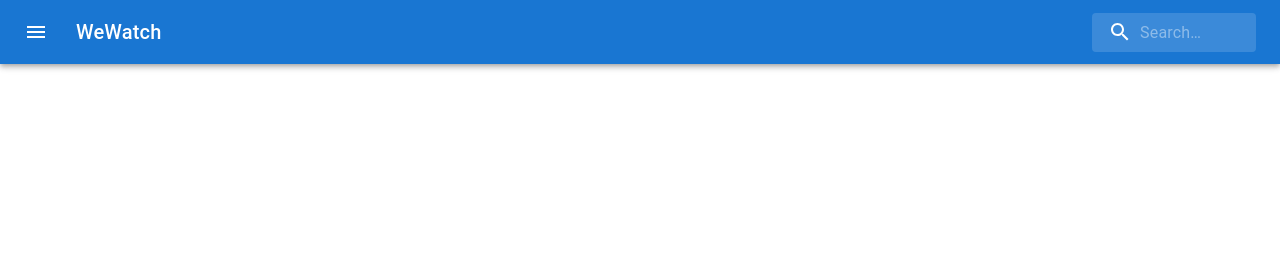
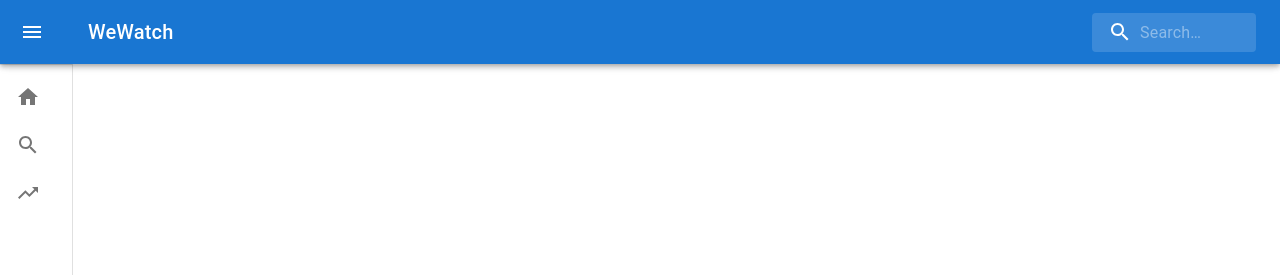
Before and after one commit to BlakeIsMyWaifu/WeWatch, a Next.js app: page / in a window 1280 px wide. Shown: the top 275 px of the page. Built offline with nearby package versions, Linux system fonts and the light colour scheme.

Commit message:
sidedrawer

```diff
--- a/components/App.tsx
+++ b/components/App.tsx
@@ -1,8 +1,9 @@
-import Box from '@mui/material/Box'
+import { CssBaseline } from '@mui/material'
+import { Box } from '@mui/material'
 import React from 'react'
 import GlobalCssOverride from 'utils/theme'
 
-import Header from './Header'
+import SideDrawer from './SideDrawer'
 
 const App: React.FC = ({ children }) => {
 	return (
@@ -10,13 +11,15 @@ const App: React.FC = ({ children }) => {
 			display: 'flex',
 			flexDirection: 'column'
 		}}>
+			<CssBaseline />
 			<GlobalCssOverride />
-			<Header />
-			<Box sx={{
-				margin: '8px'
-			}}>
-				{children}
-			</Box>
+			<SideDrawer >
+				<Box sx={{
+					margin: '8px'
+				}}>
+					{children}
+				</Box>
+			</SideDrawer>
 		</Box>
 	)
 }
--- a/components/Header.tsx
+++ b/components/Header.tsx
@@ -1,15 +1,30 @@
-import MenuIcon from '@mui/icons-material/Menu'
-import SearchIcon from '@mui/icons-material/Search'
-import AppBar from '@mui/material/AppBar'
-import Box from '@mui/material/Box'
-import IconButton from '@mui/material/IconButton'
-import InputBase from '@mui/material/InputBase'
+import { Menu as MenuIcon, Search as SearchIcon } from '@mui/icons-material'
+import { IconButton, InputBase, Toolbar, Typography } from '@mui/material'
+import MuiAppBar, { AppBarProps as MuiAppBarProps } from '@mui/material/AppBar'
 import { alpha, styled } from '@mui/material/styles'
-import Toolbar from '@mui/material/Toolbar'
-import Typography from '@mui/material/Typography'
-import Link from 'next/link'
 import { useRouter } from 'next/router'
-import { useState } from 'react'
+import React, { useState } from 'react'
+
+interface AppBarProps extends MuiAppBarProps {
+	open?: boolean
+	drawerWidth?: number;
+}
+
+const AppBar = styled(MuiAppBar, { shouldForwardProp: prop => prop !== 'open' && prop !== 'drawerWidth' })<AppBarProps>(({ theme, open, drawerWidth }) => ({
+	zIndex: theme.zIndex.drawer + 1,
+	transition: theme.transitions.create(['width', 'margin'], {
+		easing: theme.transitions.easing.sharp,
+		duration: theme.transitions.duration.leavingScreen
+	}),
+	...(open && {
+		marginLeft: drawerWidth,
+		width: `calc(100% - ${drawerWidth}px)`,
+		transition: theme.transitions.create(['width', 'margin'], {
+			easing: theme.transitions.easing.sharp,
+			duration: theme.transitions.duration.enteringScreen
+		})
+	})
+}))
 
 const Search = styled('div')(({ theme }) => ({
 	position: 'relative',
@@ -52,46 +67,48 @@ const StyledInputBase = styled(InputBase)(({ theme }) => ({
 	}
 }))
 
-const Header = () => {
+interface HeaderProps {
+	open: boolean;
+	setOpen: React.Dispatch<React.SetStateAction<boolean>>;
+	drawerWidth: number;
+}
+
+const Header: React.FC<HeaderProps> = ({ open, setOpen, drawerWidth }) => {
 
 	const router = useRouter()
 
 	const [searchValue, setSearchValue] = useState<string>('')
 
 	return (
-		<Box sx={{
-			flexGrow: 1
-		}}>
 		<AppBar
-				position='static'
+			position='fixed'
+			open={open}
+			drawerWidth={drawerWidth}
 		>
 			<Toolbar>
 				<IconButton
-						size='large'
-						edge='start'
 					color='inherit'
 					aria-label='open drawer'
-						sx={{ mr: 2 }}
+					onClick={() => setOpen(true)}
+					edge='start'
+					sx={{
+						marginRight: '36px',
+						...(open && { display: 'none' })
+					}}
 				>
 					<MenuIcon />
 				</IconButton>
-					<Link
-						href='/'
-						passHref
-					>
 				<Typography
 					variant='h6'
 					noWrap
 					component='div'
 					sx={{
 						flexGrow: 1,
-								display: { xs: 'none', sm: 'block' },
-								cursor: 'pointer'
+						display: { xs: 'none', sm: 'block' }
 					}}
 				>
 					WeWatch
 				</Typography>
-					</Link>
 				<Search>
 					<SearchIconWrapper>
 						<SearchIcon />
@@ -110,7 +127,6 @@ const Header = () => {
 				</Search>
 			</Toolbar>
 		</AppBar>
-		</Box>
 	)
 }
 
--- /dev/null
+++ b/components/SideDrawer.tsx
@@ -0,0 +1,150 @@
+import {
+	ChevronLeft as ChevronLeftIcon,
+	ChevronRight as ChevronRightIcon,
+	Home as HomeIcon,
+	Search as SearchIcon,
+	TrendingUp as TrendingUpIcon
+} from '@mui/icons-material'
+import {
+	Box,
+	Divider,
+	IconButton,
+	List,
+	ListItem,
+	ListItemIcon,
+	ListItemText,
+	Drawer as MuiDrawer
+} from '@mui/material'
+import { CSSObject, Theme, styled, useTheme } from '@mui/material/styles'
+import Link from 'next/link'
+import React, { useState } from 'react'
+
+import Header from './Header'
+
+const drawerWidth = 240
+
+const openedMixin = (theme: Theme): CSSObject => ({
+	width: drawerWidth,
+	transition: theme.transitions.create('width', {
+		easing: theme.transitions.easing.sharp,
+		duration: theme.transitions.duration.enteringScreen
+	}),
+	overflowX: 'hidden'
+})
+
+const closedMixin = (theme: Theme): CSSObject => ({
+	transition: theme.transitions.create('width', {
+		easing: theme.transitions.easing.sharp,
+		duration: theme.transitions.duration.leavingScreen
+	}),
+	overflowX: 'hidden',
+	width: `calc(${theme.spacing(7)} + 1px)`,
+	[theme.breakpoints.up('sm')]: {
+		width: `calc(${theme.spacing(9)} + 1px)`
+	}
+})
+
+const DrawerHeader = styled('div')(({ theme }) => ({
+	display: 'flex',
+	alignItems: 'center',
+	justifyContent: 'flex-end',
+	padding: theme.spacing(0, 1),
+	...theme.mixins.toolbar
+}))
+
+const Drawer = styled(MuiDrawer, { shouldForwardProp: prop => prop !== 'open' })(
+	({ theme, open }) => ({
+		width: drawerWidth,
+		flexShrink: 0,
+		whiteSpace: 'nowrap',
+		boxSizing: 'border-box',
+		...(open && {
+			...openedMixin(theme),
+			'& .MuiDrawer-paper': openedMixin(theme)
+		}),
+		...(!open && {
+			...closedMixin(theme),
+			'& .MuiDrawer-paper': closedMixin(theme)
+		})
+	})
+)
+
+interface CustomListItemProps {
+	name: string;
+	icon: React.ReactNode;
+	href?: string;
+}
+
+const CustomListItem: React.FC<CustomListItemProps> = ({ name, icon, href }) => {
+
+	const link = (inners: React.ReactNode) => <Link href={href ?? ''}>
+		{inners}
+	</Link>
+
+	return (
+		<ListItem
+			button
+			key={name}
+		>
+			{
+				link(<ListItemIcon>
+					{icon}
+				</ListItemIcon>)
+			}
+			{
+				link(<ListItemText
+					primary={name}
+				/>)
+			}
+		</ListItem>
+	)
+}
+
+const SideDrawer: React.FC = ({ children }) => {
+
+	const theme = useTheme()
+	const [open, setOpen] = useState(false)
+
+	return (
+		<Box sx={{
+			display: 'flex'
+		}}>
+			<Header
+				open={open}
+				setOpen={setOpen}
+				drawerWidth={drawerWidth}
+			/>
+
+			<Drawer
+				variant='permanent'
+				open={open}
+			>
+				<DrawerHeader>
+					<IconButton
+						onClick={() => setOpen(false)}
+					>
+						{theme.direction === 'rtl' ? <ChevronRightIcon /> : <ChevronLeftIcon />}
+					</IconButton>
+				</DrawerHeader>
+				<Divider />
+				<List>
+					<CustomListItem name='Home' icon={<HomeIcon />} href={'/'} />
+					<CustomListItem name='Search' icon={<SearchIcon />} />
+					<CustomListItem name='Trending' icon={<TrendingUpIcon />} href='trending' />
+				</List>
+			</Drawer>
+			<Box
+				component='main'
+				sx={{
+					flexGrow: 1,
+					p: 3
+				}}
+			>
+				<DrawerHeader />
+				{children}
+			</Box>
+		</Box>
+	)
+}
+
+export default SideDrawer
--- a/pages/search/[query].tsx
+++ b/pages/search/[query].tsx
@@ -1,4 +1,4 @@
-import Box from '@mui/material/Box'
+import { Box } from '@mui/material'
 import App from 'components/App'
 import Media from 'components/Media'
 import ParserError from 'components/ParserError'
```
Also changed, not shown: components/Media.tsx (+9 -2 lines). Lines whose indentation alone changed are shown as unchanged.
